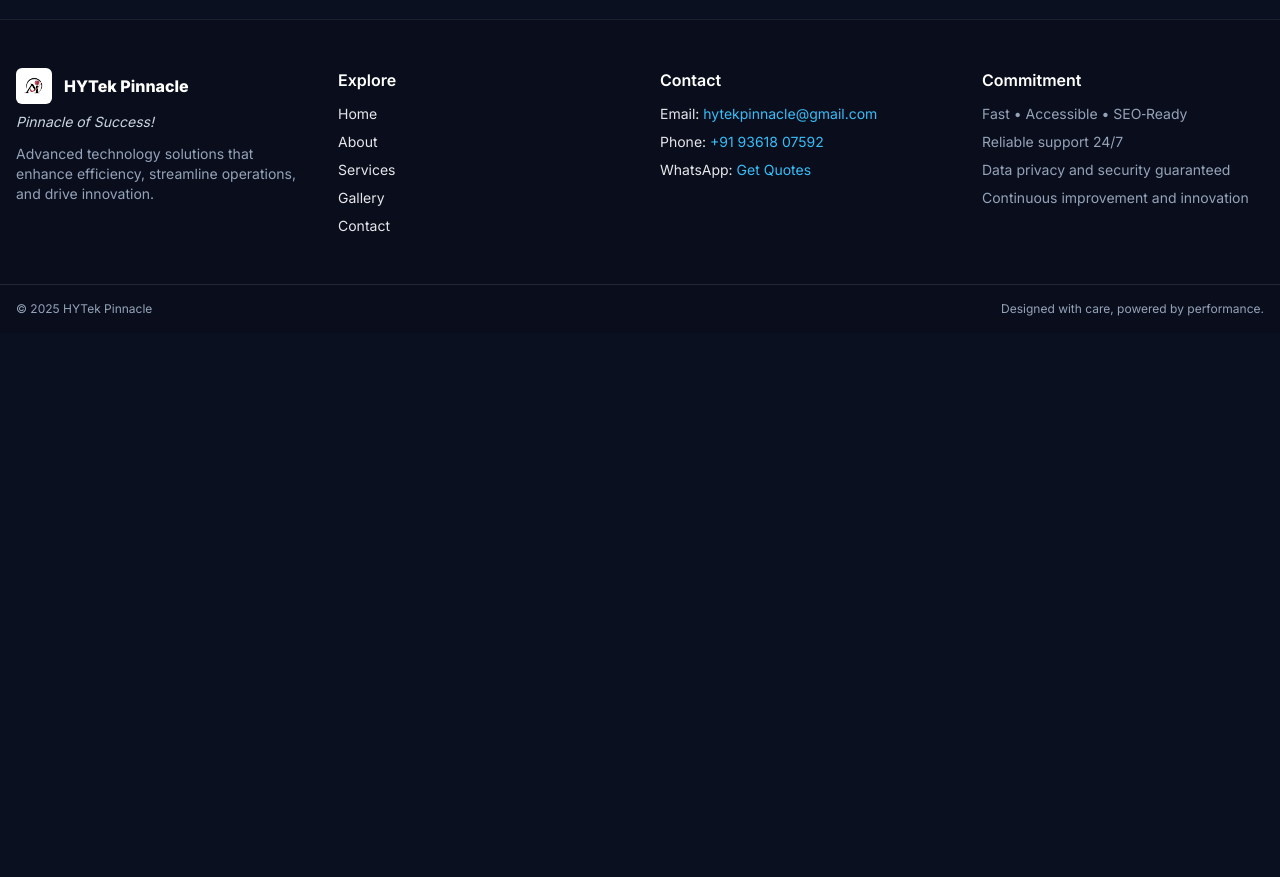
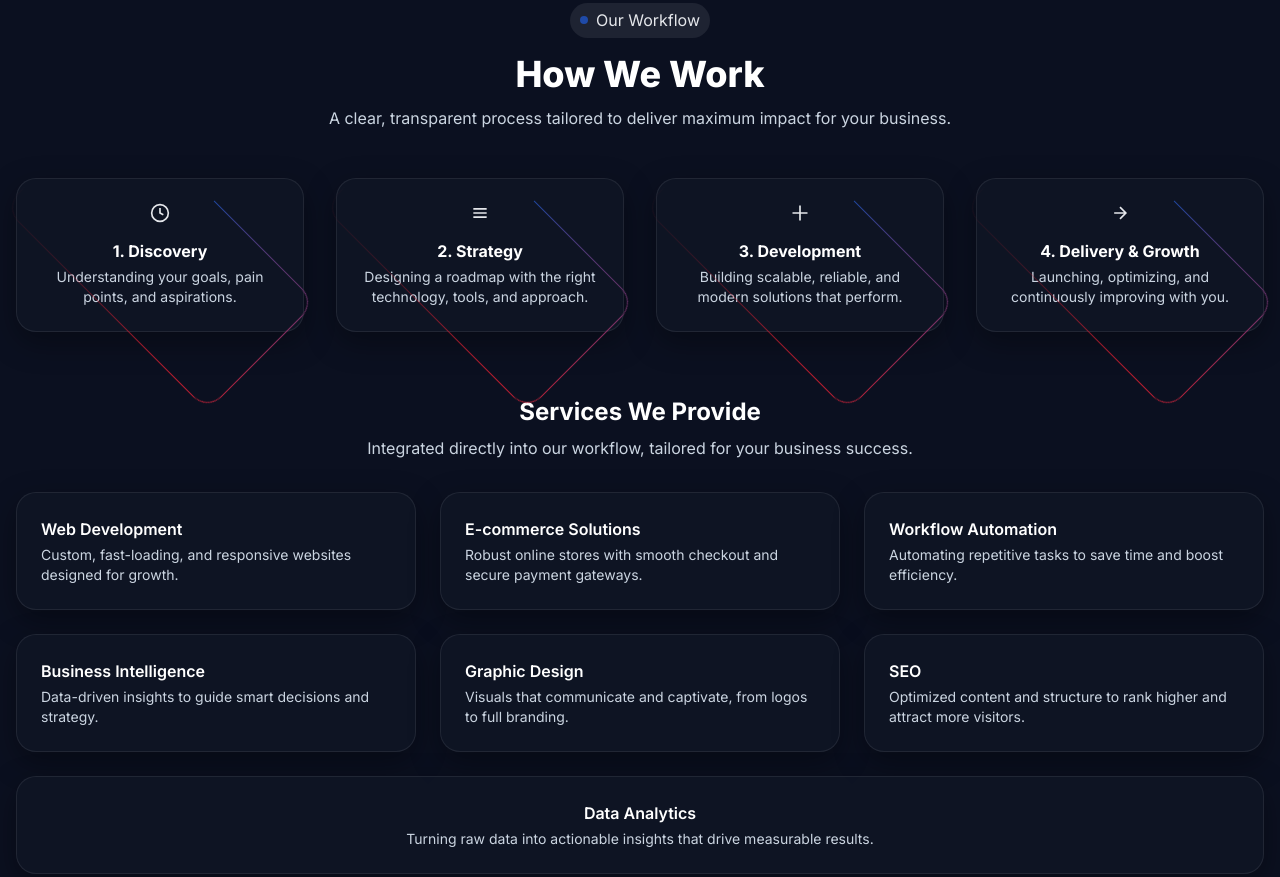
Before and after one commit to hytekpinnacle/hytekpinnacle.github.io, a plain HTML site: page index.html in a window 1280 px wide. Shown: the part 1172-2049 px from the top of the page. Before the commit the page ends 1505 px from the top, so only its background shows below. Drawn offline with nearby package versions, Linux system fonts and the light colour scheme.

Commit message:
index.html

```diff
--- a/index.html
+++ b/index.html
@@ -483,6 +483,121 @@
     </div>
   </div>
 </section>
+      <!-- Process / How We Work Section -->
+      <section class="max-w-7xl mx-auto px-4 py-20">
+        <div class="text-center mb-12">
+          <span class="badge">
+            <span class="w-2 h-2 rounded-full" style="background: var(--accent)"></span>
+            Our Workflow
+          </span>
+          <h2 class="mt-4 text-3xl sm:text-4xl font-extrabold text-white">
+            How We Work
+          </h2>
+          <p class="mt-3 text-slate-300 max-w-2xl mx-auto">
+            A clear, transparent process tailored to deliver maximum impact for your business.
+          </p>
+        </div>
+
+        <div class="grid gap-8 md:grid-cols-2 lg:grid-cols-4">
+          <!-- Step 1 -->
+          <article class="card p-6 reveal glow-border text-center">
+            <svg class="icon mx-auto" viewBox="0 0 24 24" fill="none" stroke="currentColor">
+              <path stroke-width="2" d="M12 6v6l4 2" />
+              <circle cx="12" cy="12" r="10" stroke-width="2" />
+            </svg>
+            <h3 class="mt-4 font-bold text-white">1. Discovery</h3>
+            <p class="mt-1 text-sm text-slate-300">
+              Understanding your goals, pain points, and aspirations.
+            </p>
+          </article>
+
+          <!-- Step 2 -->
+          <article class="card p-6 reveal glow-border text-center">
+            <svg class="icon mx-auto" viewBox="0 0 24 24" fill="none" stroke="currentColor">
+              <path stroke-width="2" d="M4 7h16M4 12h16M4 17h16" />
+            </svg>
+            <h3 class="mt-4 font-bold text-white">2. Strategy</h3>
+            <p class="mt-1 text-sm text-slate-300">
+              Designing a roadmap with the right technology, tools, and approach.
+            </p>
+          </article>
+
+          <!-- Step 3 -->
+          <article class="card p-6 reveal glow-border text-center">
+            <svg class="icon mx-auto" viewBox="0 0 24 24" fill="none" stroke="currentColor">
+              <path stroke-width="2" d="M3 12h18M12 3v18" />
+            </svg>
+            <h3 class="mt-4 font-bold text-white">3. Development</h3>
+            <p class="mt-1 text-sm text-slate-300">
+              Building scalable, reliable, and modern solutions that perform.
+            </p>
+          </article>
+
+          <!-- Step 4 -->
+          <article class="card p-6 reveal glow-border text-center">
+            <svg class="icon mx-auto" viewBox="0 0 24 24" fill="none" stroke="currentColor">
+              <path stroke-width="2" d="M5 12h14M12 5l7 7-7 7" />
+            </svg>
+            <h3 class="mt-4 font-bold text-white">4. Delivery & Growth</h3>
+            <p class="mt-1 text-sm text-slate-300">
+              Launching, optimizing, and continuously improving with you.
+            </p>
+          </article>
+        </div>
+
+        <!-- Services Inside Workflow -->
+        <div class="mt-16">
+          <h3 class="text-2xl font-bold text-white text-center">Services We Provide</h3>
+          <p class="mt-2 text-slate-300 text-center">
+            Integrated directly into our workflow, tailored for your business success.
+          </p>
+
+          <div class="mt-8 grid gap-6 sm:grid-cols-2 lg:grid-cols-3">
+            <div class="card p-6 reveal hover-float">
+              <h4 class="font-semibold text-white">Web Development</h4>
+              <p class="mt-1 text-sm text-slate-300">
+                Custom, fast-loading, and responsive websites designed for growth.
+              </p>
+            </div>
+            <div class="card p-6 reveal hover-float">
+              <h4 class="font-semibold text-white">E-commerce Solutions</h4>
+              <p class="mt-1 text-sm text-slate-300">
+                Robust online stores with smooth checkout and secure payment gateways.
+              </p>
+            </div>
+            <div class="card p-6 reveal hover-float">
+              <h4 class="font-semibold text-white">Workflow Automation</h4>
+              <p class="mt-1 text-sm text-slate-300">
+                Automating repetitive tasks to save time and boost efficiency.
+              </p>
+            </div>
+            <div class="card p-6 reveal hover-float">
+              <h4 class="font-semibold text-white">Business Intelligence</h4>
+              <p class="mt-1 text-sm text-slate-300">
+                Data-driven insights to guide smart decisions and strategy.
+              </p>
+            </div>
+            <div class="card p-6 reveal hover-float">
+              <h4 class="font-semibold text-white">Graphic Design</h4>
+              <p class="mt-1 text-sm text-slate-300">
+                Visuals that communicate and captivate, from logos to full branding.
+              </p>
+            </div>
+            <div class="card p-6 reveal hover-float">
+              <h4 class="font-semibold text-white">SEO</h4>
+              <p class="mt-1 text-sm text-slate-300">
+                Optimized content and structure to rank higher and attract more visitors.
+              </p>
+            </div>
+            <div class="card p-6 reveal hover-float sm:col-span-2 lg:col-span-3 text-center">
+              <h4 class="font-semibold text-white">Data Analytics</h4>
+              <p class="mt-1 text-sm text-slate-300">
+                Turning raw data into actionable insights that drive measurable results.
+              </p>
+            </div>
+          </div>
+        </div>
+      </section>
 
     </main>
     <footer class="mt-24">
```
